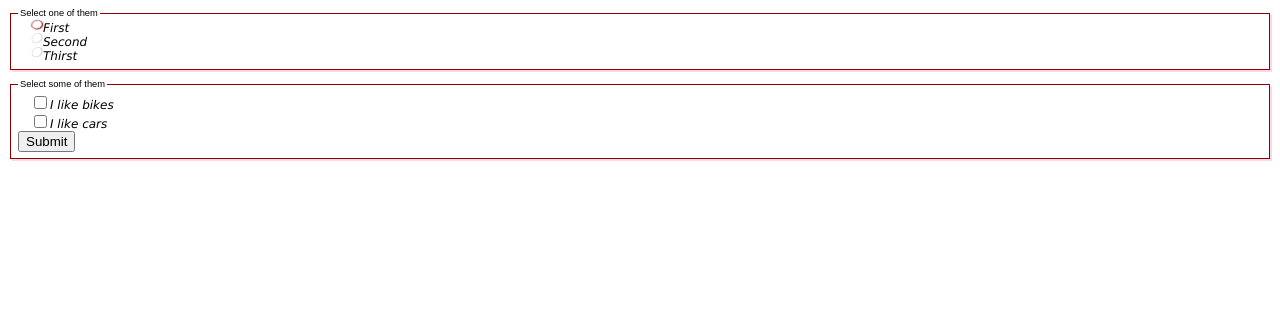
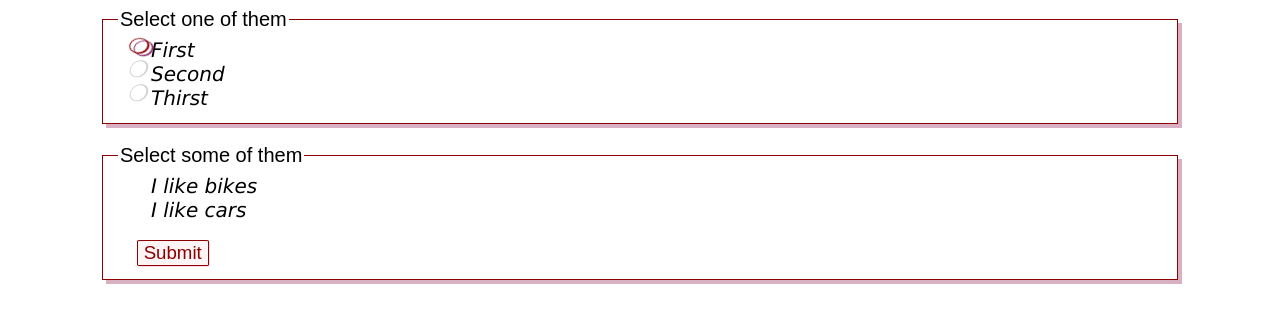
Before and after one commit to NikitaOsotsky/intro, a plain HTML site: page Custom checkbox/index.html in a window 1280 px wide. Drawn offline with Linux system fonts and the light colour scheme.

Commit message:
working project;

```diff
--- a/Custom checkbox/css/style.css
+++ b/Custom checkbox/css/style.css
@@ -5,11 +5,16 @@ form > fieldset > label {
   display: block;
   margin-left: 1em;
   font-family: Verdana, sans-serif;
-  font-size: 9pt;
+  font-size: 15pt;
   font-style: italic;
 }
 
-input[type='radio'] {
+form {
+  width: 1080px;
+  margin: 0 auto;
+}
+
+input[type='radio'], input[type='checkbox'] {
   height: 0;
   position: relative;
   margin: 0;
@@ -18,30 +23,63 @@ input[type='radio'] {
 
 input[type='radio']::before {
   position: absolute;
-  top: -15px;
+  top: -1.1em;
   left: 0;
   content: "\274D";
   border-radius: 50%;
   color: lightgray;
   font-style: oblique;
+  font-size: 17pt;
+  margin-left: -0.5em;
 }
 
 input[type='radio']:checked::before {
   color: crimson;
-  text-shadow: 0 -1px rgba(133, 26, 97, .1);
-  animation: pulsate 0.7s linear forwards;
+  text-shadow: 2px -2px rgba(133, 26, 97, .1);
+  animation: radiorotate 0.4s linear forwards;
 }
-@keyframes pulsate{
-  100%{
+@keyframes radiorotate{
+  100% {
     color: darkred;
-    text-shadow: 0 0 5px, rgba(133, 26, 97, .7), rgba(118, 6, 30, 0.86);
+    text-shadow: 5px 0 0 rgba(133, 26, 97, .9);
+    background-color: transparent;
     transform: rotate(30deg);
   }
 }
 fieldset {
   border: solid 1px darkred;
-  box-shadow: 2px 2px 0 rgba(255, 202, 225, 0.76);
+  box-shadow: 4px 4px 0 rgba(203, 152, 174, 0.76);
   font-family: Arial, sans-serif;
-  font-size: 7pt;
+  font-size: 15pt;
   margin-bottom: 1em;
 }
+input[type='checkbox']::before {
+  position: absolute;
+  top: -1.3em;
+  left: 0;
+  content: "\2713";
+  border-radius: 50%;
+  color: rgba(211, 211, 211, 0);
+  font-style: oblique;
+  font-size: 15pt;
+  margin-left: -0.5em;
+}
+input[type='checkbox']:checked::before {
+  animation: apear 0.3s linear forwards;
+}
+@keyframes apear {
+  100% {
+    color: darkred;
+    top: -1.1em;
+  }
+}
+button[type='submit'] {
+  font-size: 14pt;
+  border-radius: 5%;
+  cursor: pointer;
+  border: solid 1px darkred;
+  box-shadow: 1px 1px 0 rgba(255, 202, 225, 0.7);
+  color: darkred;
+  background-color: rgba(246, 198, 206, 0.2);
+  margin: 1em 1em 0;
+}
--- a/Custom checkbox/index.html
+++ b/Custom checkbox/index.html
@@ -22,7 +22,7 @@
       <legend>Select some of them</legend>
         <label class="labelForCheck"><input type="checkbox" value="v1">I like bikes</label>
         <label class="labelForCheck"><input type="checkbox" value="v2">I like cars</label>
-        <input type="submit" value="Submit">
+        <button type="submit">Submit</button>
     </fieldset>
   </form>
 
```
